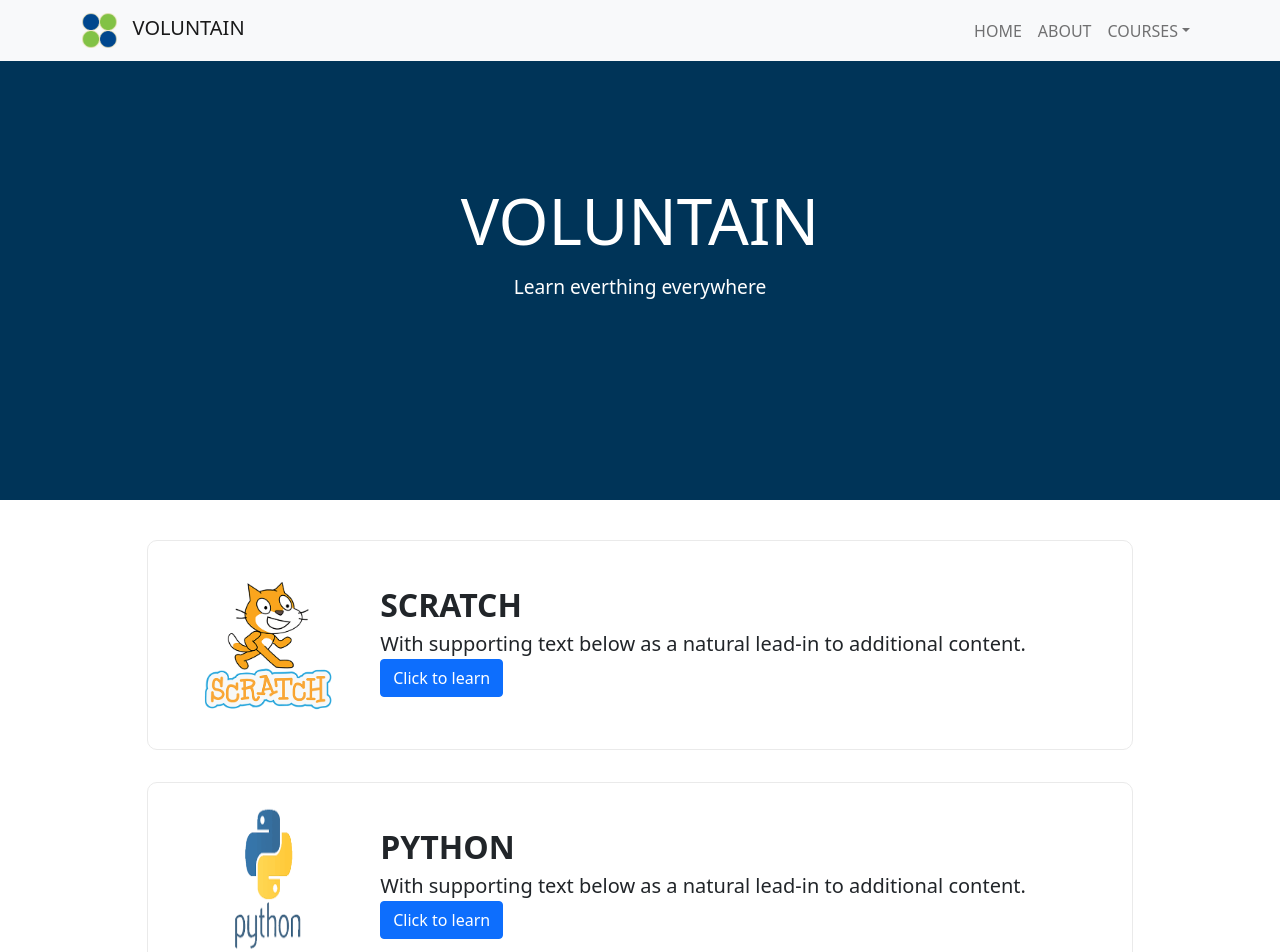
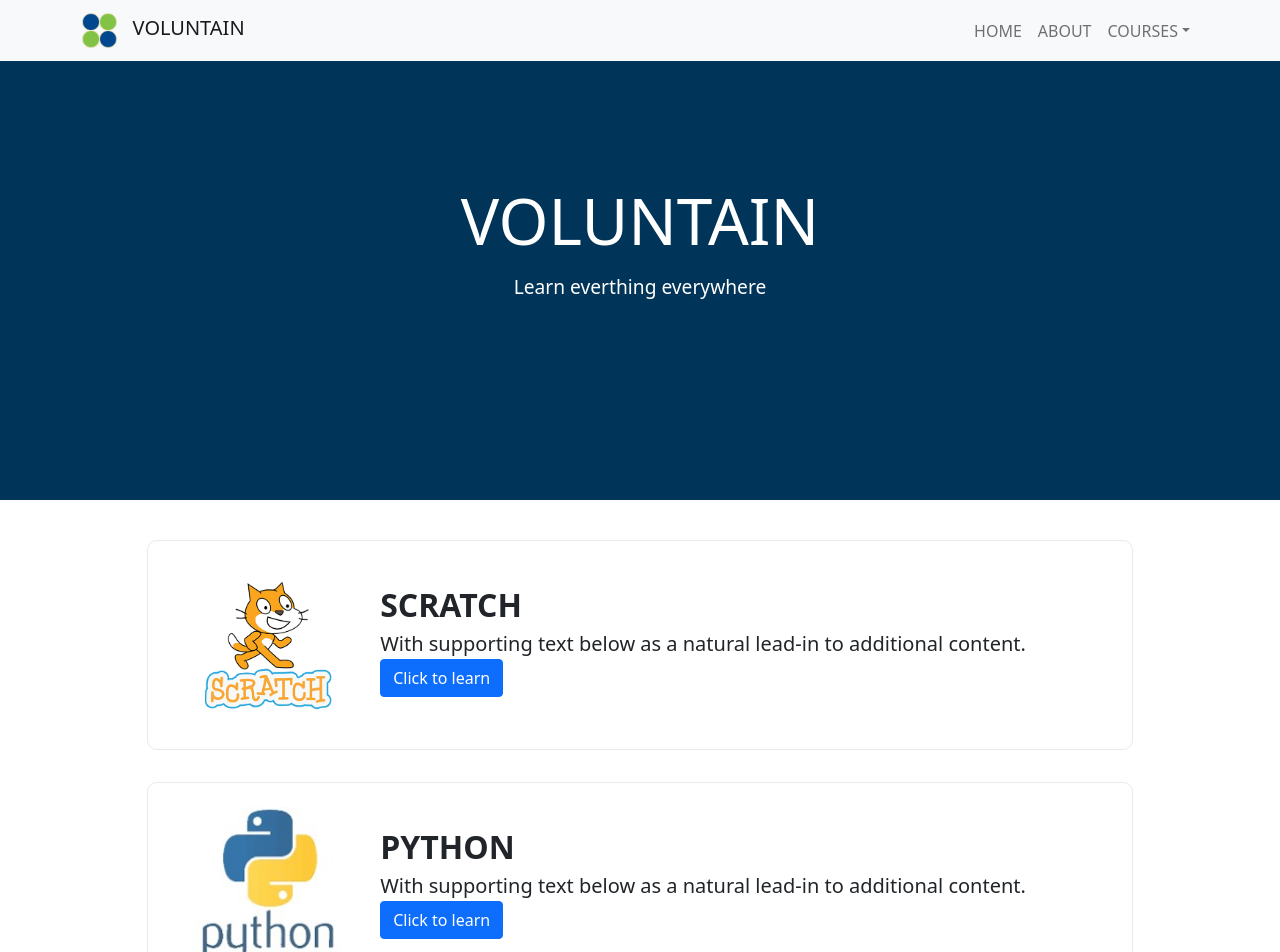
Before and after one commit to Voluntain-SKKU/Voluntain-2nd, a Next.js app in the folder web-dev/voluntain-app/: page / in a window 1280 px wide. Shown: the top 952 px of the page. Built offline with nearby package versions, Linux system fonts and the light colour scheme.

Commit message:
Set image size in main course card

```diff
--- a/web-dev/voluntain-app/components/MainCard.js
+++ b/web-dev/voluntain-app/components/MainCard.js
@@ -13,11 +13,13 @@ export const MainCard = ()=> {
             <Card.Text>
                 With supporting text below as a natural lead-in to additional content.
             </Card.Text>
-            <Button variant="primary">Click to learn</Button>
+            <Link href="/id" >
+                <Button variant="primary">Click to learn</Button>
+            </Link>
             </Card.Body>
         </Card>
         <Card className={styles.card}>
-            <Card.Img variant="top" src="/python.png" className={styles.cardimg}/>
+            <Card.Img variant="top" src="/python.jpg" className={styles.cardimg}/>
             <Card.Body>
             <Card.Title class="fw-bold fs-2">PYTHON</Card.Title>
             <Card.Text>
--- a/web-dev/voluntain-app/components/NavigationBar.js
+++ b/web-dev/voluntain-app/components/NavigationBar.js
@@ -25,6 +25,7 @@ export const NavigationBar = () => {
               <Nav.Link href="#home">HOME</Nav.Link>
               <Nav.Link href="#link">ABOUT</Nav.Link>
               <NavDropdown title="COURSES" id="basic-nav-dropdown">
+                {/* href=" 수정 필요 " */}
                 <NavDropdown.Item href="/id">Scratch</NavDropdown.Item>
                 <NavDropdown.Item href="#action/3.2">Python</NavDropdown.Item>
                 <NavDropdown.Item href="#action/3.3">C/C++</NavDropdown.Item>
```
Also changed, not shown: web-dev/voluntain-app/public/python.jpg (added).
